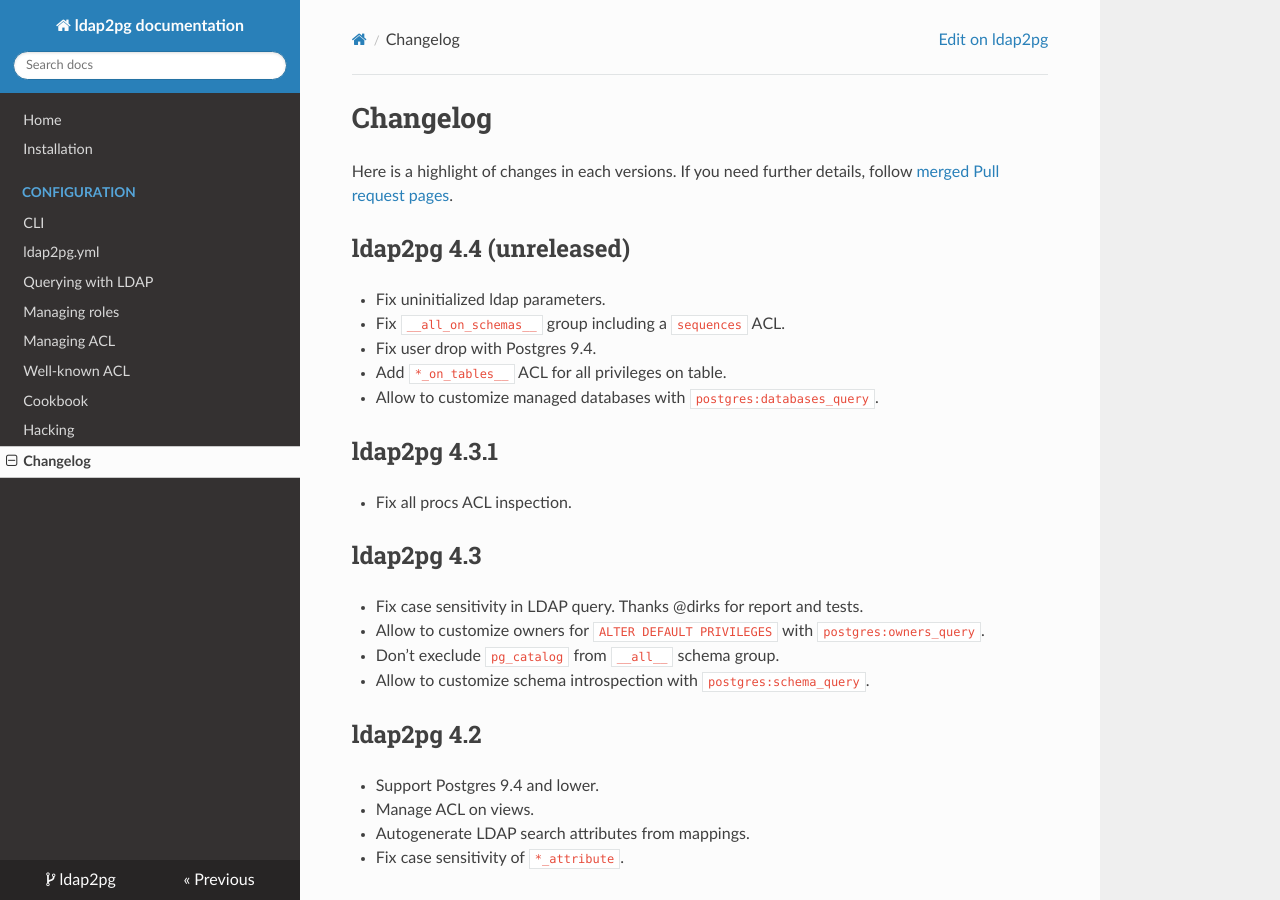
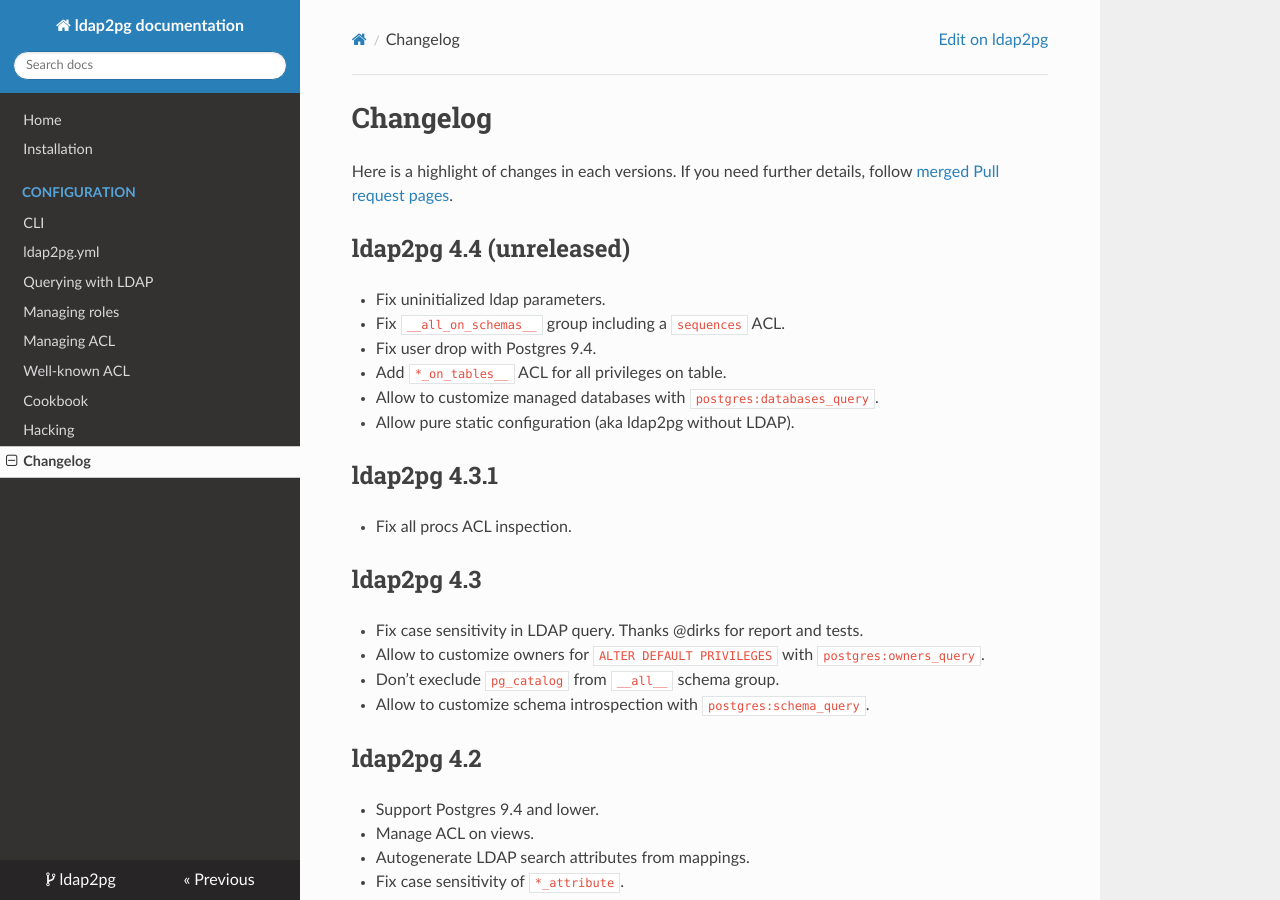
Before and after one commit to dalibo/ldap2pg, an MkDocs documentation site: the page built from docs/changelog.md, in a window 1280 px wide and 900 px high. Built offline with MkDocs 1.6.1, drawn with Linux system fonts in a browser that asks for light colours; nearby versions of some CDN libraries; old or Windows-style settings are respelled for this version of MkDocs.

Commit message:
Allow pure-YAML configuration

```diff
--- a/docs/changelog.md
+++ b/docs/changelog.md
@@ -14,6 +14,7 @@
 - Fix user drop with Postgres 9.4.
 - Add `*_on_tables__` ACL for all privileges on table.
 - Allow to customize managed databases with `postgres:databases_query`.
+- Allow pure static configuration (aka ldap2pg without LDAP).
 
 
 # ldap2pg 4.3.1
```
Also changed, not shown: 1 other file.
